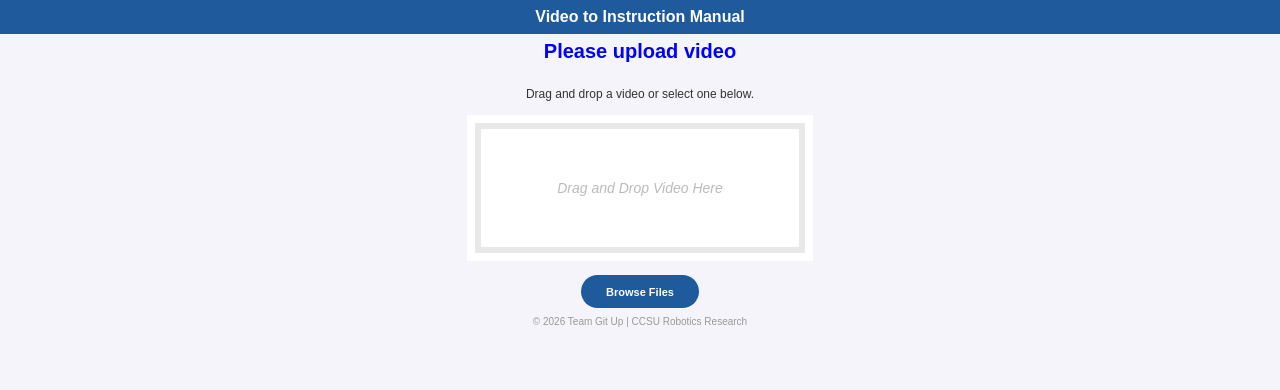
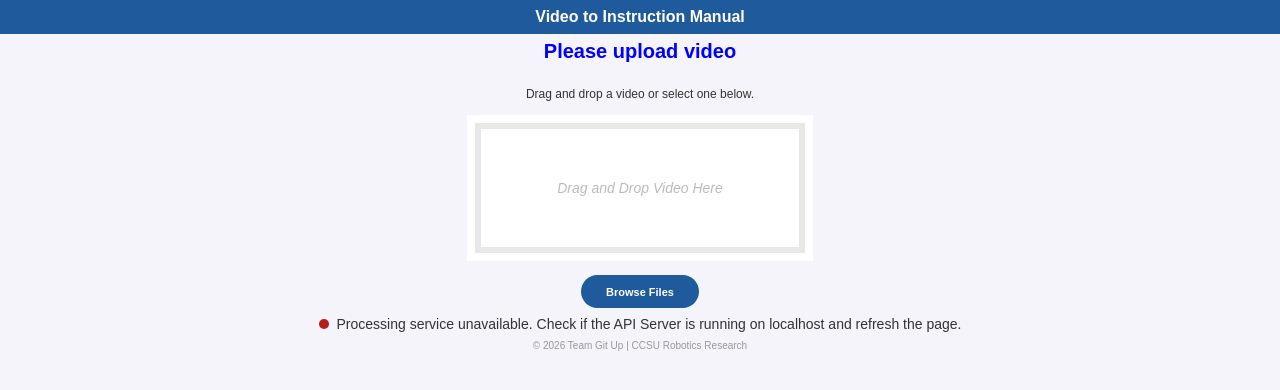
Before and after one commit to CCSU-Robotics-Research/techdocs-llm, a React (Vite) app in the folder frontend/: page /upload in a window 1280 px wide. Shown: the top 390 px of the page. Built offline with nearby package versions, Linux system fonts and the light colour scheme; no server answers.

Commit message:
Feature(US4): Implement backend connection status indicator and enhance video upload component to support reactive moving of connection status indicator.

```diff
--- /dev/null
+++ b/frontend/src/components/ui/BackendStatus/BackendStatus.module.css
@@ -0,0 +1,32 @@
+/*Connection message and status light layout*/
+.status {
+    display: flex;
+    align-items: center;
+    justify-content: center;
+    gap: 8px;
+    margin: 0;
+    font-size: 14px;
+}
+
+/*Shared shape and size for the status light*/
+.dot {
+    width: 10px;
+    height: 10px;
+    flex-shrink: 0;
+    border-radius: 50%;
+}
+
+/*Gray light while waiting for the backend response*/
+.checking .dot {
+    background-color: #6b7280;
+}
+
+/*Green light when the backend reports a healthy status*/
+.connected .dot {
+    background-color: #15803d;
+}
+
+/*Red light when the backend cannot be reached or reports an unexpected status*/
+.unavailable .dot {
+    background-color: #b91c1c;
+}
--- /dev/null
+++ b/frontend/src/components/ui/BackendStatus/BackendStatus.tsx
@@ -0,0 +1,74 @@
+import { useEffect, useState } from 'react'
+import styles from './BackendStatus.module.css'
+
+//Possible states for the backend connection.
+type HealthStatus = 'checking' | 'connected' | 'unavailable'
+
+//Messages displayed for each connection state.
+const messages = {
+    checking: 'Checking connection…',
+    connected: 'Processing service connected',
+    unavailable: 'Processing service unavailable. Check if the API Server is running on localhost and refresh the page.',
+}
+
+//Component to check the backend connection when the homepage opens.
+export default function BackendStatus() {
+    const [status, setStatus] = useState<HealthStatus>('checking')
+
+    useEffect(() => {
+        //Controller to cancel the request and track whether the component is active.
+        const controller = new AbortController()
+        let active = true
+
+        //Cancel the request if the backend does not respond within five seconds.
+        const timeout = window.setTimeout(() => controller.abort(), 5000)
+
+        async function checkHealth() {
+            try {
+                //Request the current health status without using a cached response.
+                const response = await fetch('/api/health', {
+                    signal: controller.signal,
+                    cache: 'no-store',
+                })
+
+                //Error Handling: Treat unsuccessful HTTP responses as connection failures.
+                if (!response.ok) {
+                    throw new Error('Health request failed')
+                }
+
+                const data = await response.json()
+
+                //Update the status only if the component is still active.
+                if (active) {
+                    setStatus(
+                        data.status === 'healthy' ? 'connected' : 'unavailable',
+                    )
+                }
+            } catch {
+                //Error Handling: Display unavailable if the request fails or times out.
+                if (active) setStatus('unavailable')
+            } finally {
+                //Clear the timeout after the request finishes.
+                window.clearTimeout(timeout)
+            }
+        }
+
+        //Run the health check when the component mounts.
+        checkHealth()
+
+        //Clean up the request and timeout when the component unmounts.
+        return () => {
+            active = false
+            window.clearTimeout(timeout)
+            controller.abort()
+        }
+    }, [])
+    return (
+        //Display the connection message and its matching status light.
+        <p className={`${styles.status} ${styles[status]}`} role="status">
+            {/*The message describes the status, so hide the decorative dot from screen readers.*/}
+            <span className={styles.dot} aria-hidden="true" />
+            {messages[status]}
+        </p>
+    )
+}
--- a/frontend/src/features/videoUpload/components/dragAndDrop/DragAndDrop.module.css
+++ b/frontend/src/features/videoUpload/components/dragAndDrop/DragAndDrop.module.css
@@ -47,6 +47,18 @@ Drop box
     overflow-wrap: anywhere;
 }
 
+/*Center the browse button with the connection status directly below it*/
+.browseActions {
+    display: flex;
+    flex-direction: column;
+    align-items: center;
+    justify-content: center;
+    gap: 8px;
+    max-width: 100%;
+    padding: 0 12px;
+    box-sizing: border-box;
+}
+
 /*
 Messages (used by the component)
 */
--- a/frontend/src/features/videoUpload/components/dragAndDrop/DragAndDrop.tsx
+++ b/frontend/src/features/videoUpload/components/dragAndDrop/DragAndDrop.tsx
@@ -1,4 +1,4 @@
-import { useRef, useState } from 'react'
+import { useRef, useState, type ReactNode } from 'react'
 
 import Button from '../../../../components/ui/Button/Button.tsx'
 import styles from './DragAndDrop.module.css'
@@ -7,9 +7,10 @@ const VALID_EXTENSIONS = ['.mp4', '.mov', '.avi', '.mkv']
 
 type VideoUploadProps = {
     onFileSelected: (file: File) => void
+    statusIndicator?: ReactNode
 }
 
-export default function VideoUpload({ onFileSelected }: VideoUploadProps) {
+export default function VideoUpload({ onFileSelected, statusIndicator }: VideoUploadProps) {
 
     // Reference and state variables
     const [video, setVideo] = useState<File | null>(null)
@@ -81,6 +82,8 @@ export default function VideoUpload({ onFileSelected }: VideoUploadProps) {
                 hidden
             />
 
+            {/*Display the connection status below the available upload buttons.*/}
+            <div className={styles.browseActions}>
                 <Button
                     type="button"
                     variant="secondary"
@@ -88,12 +91,15 @@ export default function VideoUpload({ onFileSelected }: VideoUploadProps) {
                 >
                     Browse Files
                 </Button>
-
+                {/*Show the confirm button when a valid video is selected.*/}
                 {video && (
                     <Button type="button" onClick={handleConfirm}>
                         Confirm Video
                     </Button>
                 )}
+
+                {statusIndicator}
+            </div>
 
             {/* Display message -> Error */}
             {message && (
--- a/frontend/src/pages/HomePage.tsx
+++ b/frontend/src/pages/HomePage.tsx
@@ -1,14 +1,17 @@
 import { useNavigate } from 'react-router-dom'
 import { useAppState } from '../hooks/globalHook.ts'
 import DragAndDrop from '../features/videoUpload/components/dragAndDrop/DragAndDrop.tsx'
-
+import BackendStatus from '../components/ui/BackendStatus/BackendStatus.tsx'
 
 export default function HomePage() {
     const navigate = useNavigate()
     const { setVideo } = useAppState()
+
     return (
         <section className="upload">
+            {/*Store the confirmed video and navigate to the context page.*/}
             <DragAndDrop
+                statusIndicator={<BackendStatus />}
                 onFileSelected={(file) => {
                     setVideo(file)
                     navigate('/context')
```
Lines whose indentation alone changed are shown as unchanged.
